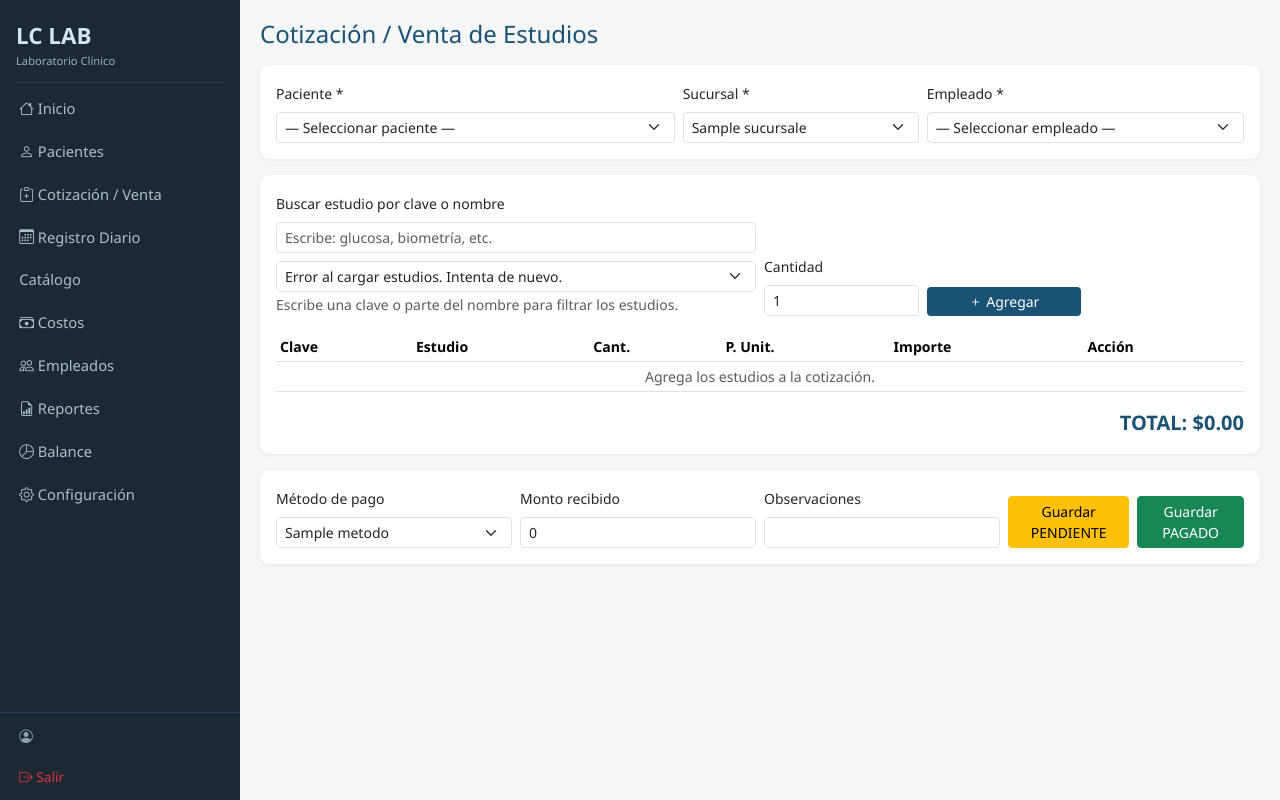
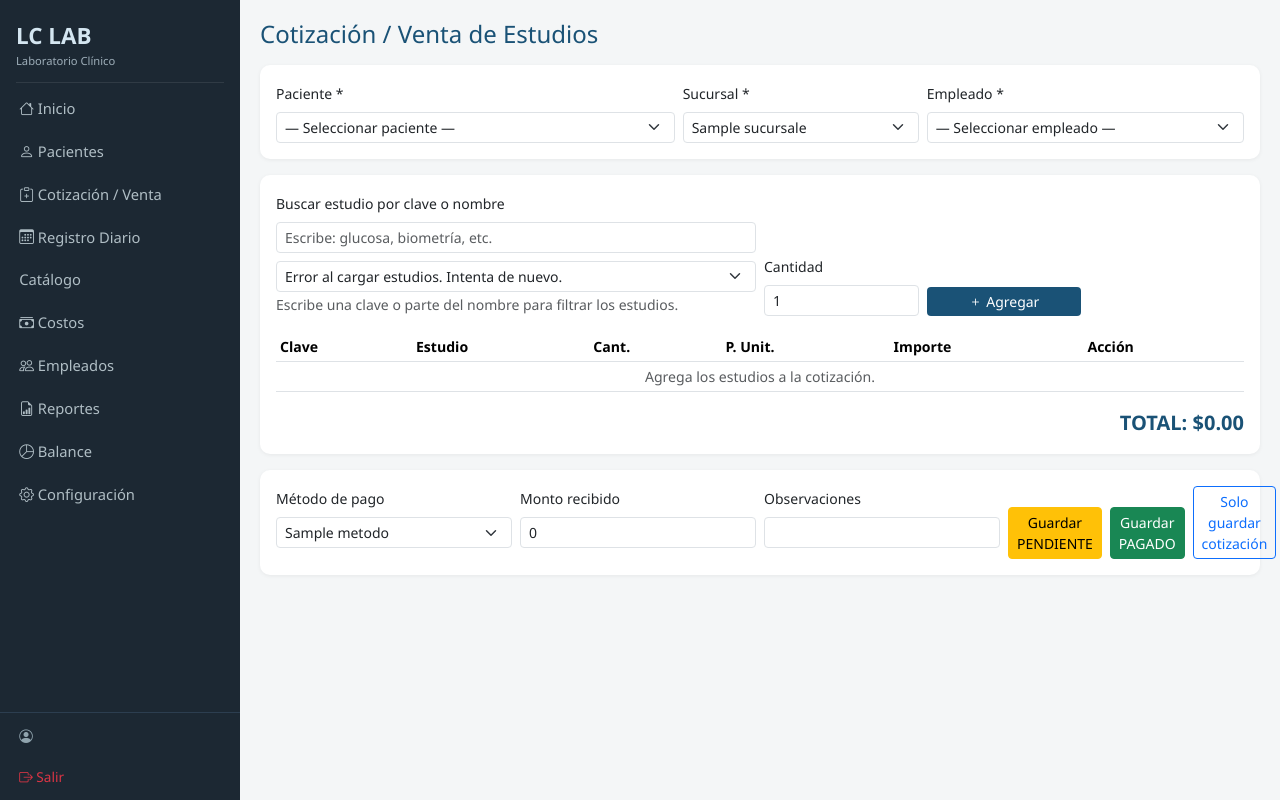
Before and after one commit to luismiguelcortez97-eng/laboratory, a Python web app: template templates/cotizacion.html in a window 1280 px wide. Run offline with Jinja, Linux system fonts and the light colour scheme; the template is opened without the code that fills it: most values are stand-ins (such as "Sample title", 1, 10 or a date in 2020).

Commit message:
Añadir confirmación individual y reinicio seguro del día

```diff
--- a/templates/cotizacion.html
+++ b/templates/cotizacion.html
@@ -201,6 +201,13 @@
                 value="PAGADO"
                 class="btn btn-success btn-sm">
           Guardar PAGADO
+        </button>
+
+        <button type="submit"
+                name="estado"
+                value="COTIZACION"
+                class="btn btn-outline-primary btn-sm">
+          Solo guardar cotización
         </button>
       </div>
 
```
